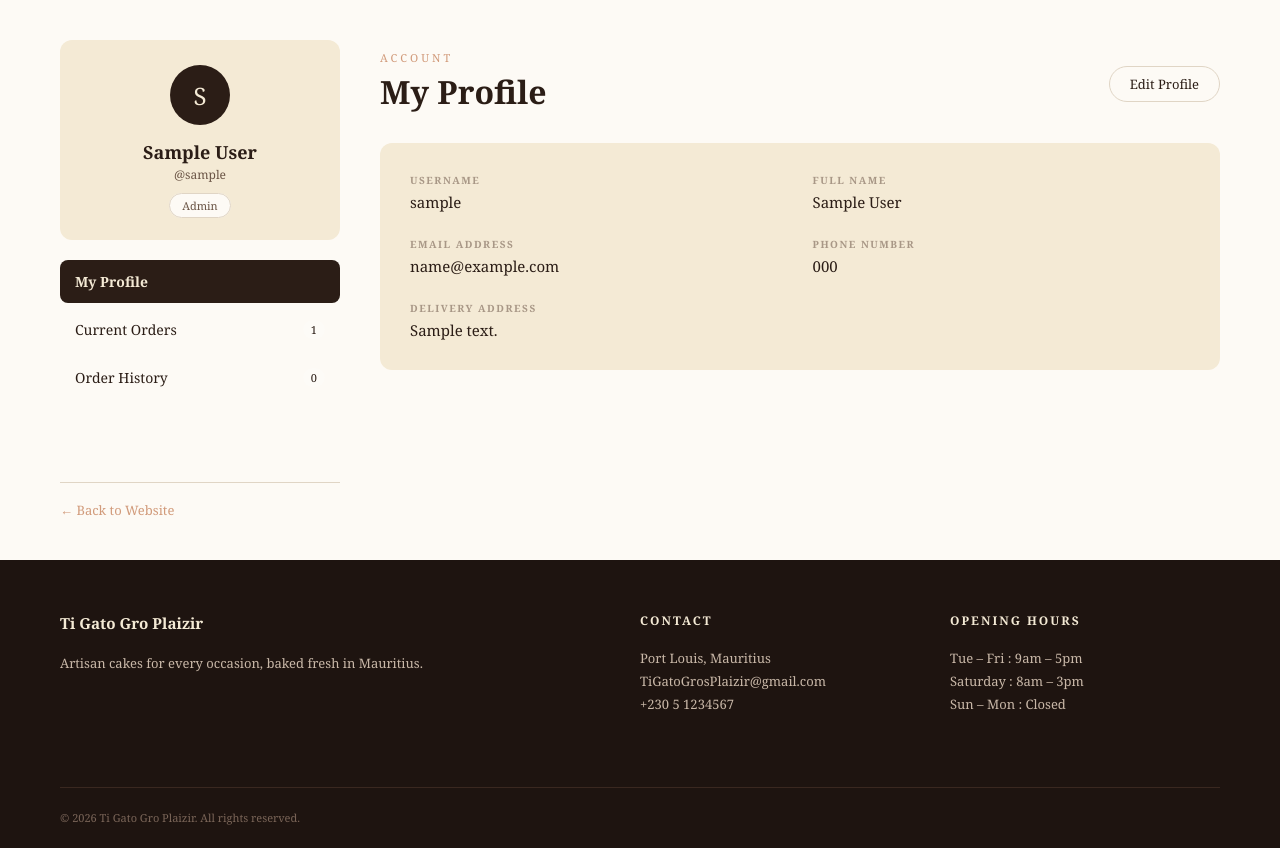
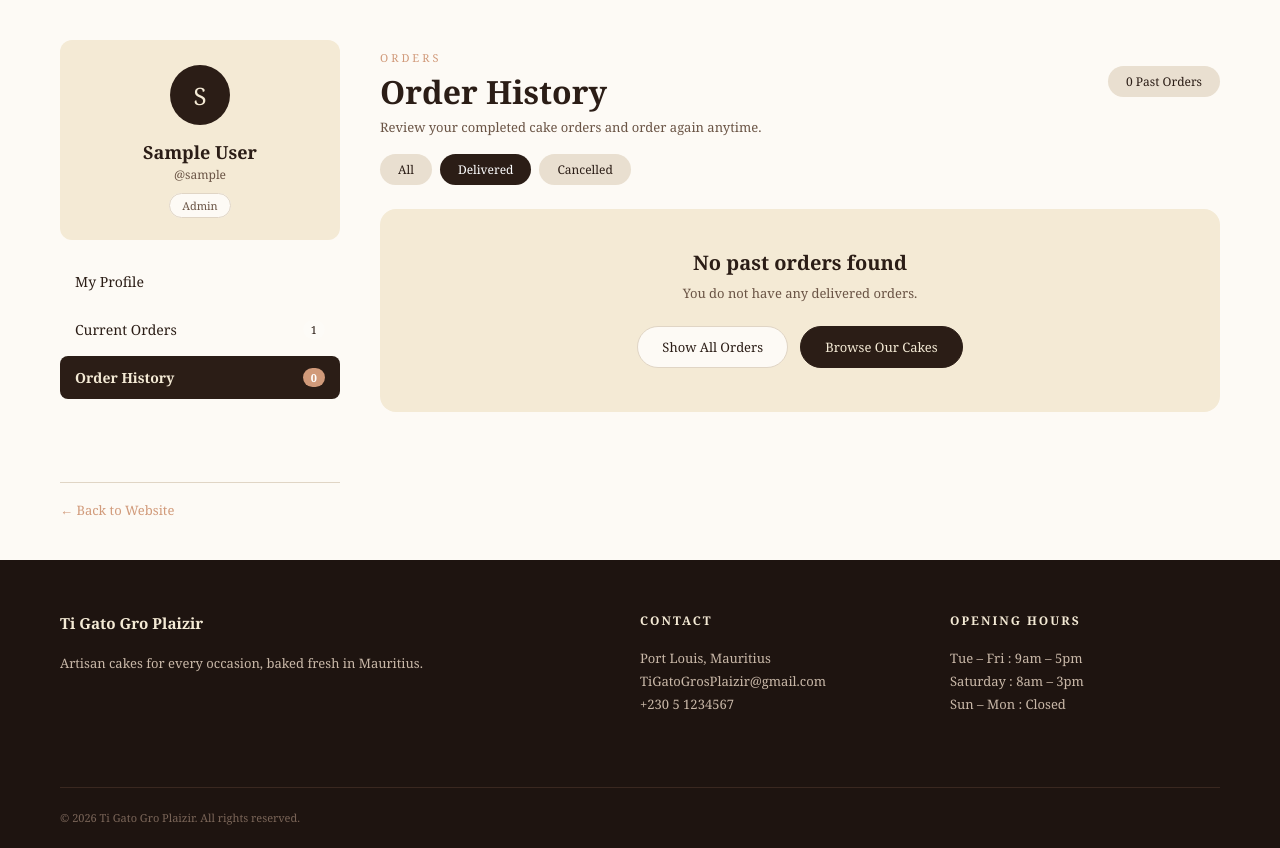
Before and after one commit to chiranjeevramphall-22/TiGatoGroPlaizir, a Django app: page /order-history/?status=delivered in a window 1280 px wide. Shown: the part 63-911 px from the top of the page. Run offline with Django 5.2, Linux system fonts and the light colour scheme; a user stored in the database is signed in; data comes from the database, SQL or seed files in the repository; tables that the repository leaves empty hold one stand-in row (values such as "Sample post").

Commit message:
Add customer profile order history

```diff
--- /dev/null
+++ b/bakery/templates/bakery/order_history.html
@@ -0,0 +1,87 @@
+{% extends 'bakery/profile_base.html' %}
+
+{# ===================================================== #}
+{# CUSTOMER PROFILE: ORDER HISTORY                       #}
+{# Displays the signed-in customer's delivered and       #}
+{# cancelled orders, with filters and reorder links.     #}
+{# ===================================================== #}
+
+{% block profile_content %}
+
+<section class="history-page">
+    <div class="history-header">
+        <div>
+            <span class="section-label">ORDERS</span>
+            <h1>Order History</h1>
+            <p class="orders-subtitle">Review your completed cake orders and order again anytime.</p>
+        </div>
+        <span class="history-count-pill">
+            {{ history_count }} Past Order{{ history_count|pluralize }}
+        </span>
+    </div>
+
+    <nav class="history-filters" aria-label="Filter order history">
+        <a href="{% url 'order_history' %}"
+           class="history-filter{% if active_filter == 'all' %} active{% endif %}">All</a>
+        <a href="{% url 'order_history' %}?status=delivered"
+           class="history-filter{% if active_filter == 'delivered' %} active{% endif %}">Delivered</a>
+        <a href="{% url 'order_history' %}?status=cancelled"
+           class="history-filter{% if active_filter == 'cancelled' %} active{% endif %}">Cancelled</a>
+    </nav>
+
+    <div class="history-list">
+        {% for order in orders %}
+        <article class="history-card">
+            <div class="history-order-main">
+                <span class="order-ref">ORDER #TG-{{ order.id }}</span>
+                <h2>
+                    {% if order.is_custom %}
+                        {% if order.cake_type %}{{ order.cake_type }}{% else %}Custom Cake{% endif %}
+                    {% else %}
+                        {{ order.cake.name|default:"Cake order" }}
+                    {% endif %}
+                </h2>
+                <p class="history-meta">
+                    {{ order.updated_at|date:"j M Y" }} ·
+                    {% if order.status == 'delivered' %}
+                        {% if order.fulfilment_method == 'delivery' %}Delivery completed{% else %}Pickup completed{% endif %}
+                    {% else %}
+                        Order cancelled
+                    {% endif %}
+                </p>
+            </div>
+
+            <div class="history-total">
+                <span class="order-info-label">TOTAL</span>
+                <strong>{% if order.total_price %}Rs {{ order.total_price|floatformat:"0g" }}{% else %}Not available{% endif %}</strong>
+            </div>
+
+            <div class="history-actions">
+                <span class="history-status {{ order.status }}">{{ order.get_status_display }}</span>
+                {% if order.is_custom or not order.cake %}
+                    <a href="{% url 'customise' %}" class="history-reorder">Reorder</a>
+                {% else %}
+                    <a href="{% url 'cake_detail' order.cake.id %}" class="history-reorder">Reorder</a>
+                {% endif %}
+            </div>
+        </article>
+        {% empty %}
+        <div class="orders-empty history-empty">
+            <h2>No past orders found</h2>
+            {% if active_filter == 'all' %}
+                <p>Your delivered and cancelled orders will appear here.</p>
+            {% else %}
+                <p>You do not have any {{ active_filter }} orders.</p>
+                <a href="{% url 'order_history' %}" class="btn-order-light">Show All Orders</a>
+            {% endif %}
+            <a href="{% url 'our_cakes' %}" class="btn-order-dark">Browse Our Cakes</a>
+        </div>
+        {% endfor %}
+    </div>
+
+    {% if orders %}
+        <p class="orders-footnote">Showing your most recent past orders.</p>
+    {% endif %}
+</section>
+
+{% endblock %}
--- a/bakery/urls.py
+++ b/bakery/urls.py
@@ -30,5 +30,5 @@ urlpatterns = [
     # Profile panel
     path('my-profile/', views.my_profile, name='my_profile'),
     path('current-orders/', views.current_orders, name='current_orders'),
-    path('order-history/', views.my_profile, name='order_history'),
+    path('order-history/', views.order_history, name='order_history'),
 ]
--- a/bakery/views.py
+++ b/bakery/views.py
@@ -584,3 +584,50 @@ def current_orders(request):
         'history_count': history_count,
     }
     return render(request, 'bakery/current_orders.html', context)
+
+
+# =====================================================
+# CUSTOMER PROFILE: ORDER HISTORY PAGE
+# Shows only the logged-in customer's completed or
+# cancelled orders. A status query parameter lets the
+# customer filter the history without exposing another
+# customer's orders.
+# =====================================================
+@login_required(login_url='login')
+def order_history(request):
+    user = request.user
+
+    # Only these two statuses belong in order history.
+    allowed_filters = {'all', 'delivered', 'cancelled'}
+    active_filter = request.GET.get('status', 'all').lower()
+    if active_filter not in allowed_filters:
+        active_filter = 'all'
+
+    history_orders = Order.objects.filter(
+        customer=user,
+        status__in=['delivered', 'cancelled'],
+    ).select_related('cake')
+
+    if active_filter != 'all':
+        history_orders = history_orders.filter(status=active_filter)
+
+    history_orders = history_orders.order_by('-updated_at', '-created_at')
+
+    current_orders_count = Order.objects.filter(
+        customer=user,
+        status__in=['pending', 'confirmed', 'baking', 'ready'],
+    ).count()
+
+    history_count = Order.objects.filter(
+        customer=user,
+        status__in=['delivered', 'cancelled'],
+    ).count()
+
+    context = {
+        'active_page': 'history',
+        'orders': history_orders,
+        'active_filter': active_filter,
+        'current_orders_count': current_orders_count,
+        'history_count': history_count,
+    }
+    return render(request, 'bakery/order_history.html', context)
--- a/static/css/style.css
+++ b/static/css/style.css
@@ -2846,3 +2846,175 @@ button.tag.selected {
     margin-bottom: 8px;
     display: block;
 }
+
+/* ===================================================== */
+/* CUSTOMER PROFILE: ORDER HISTORY PAGE                  */
+/* Matches the Figma "My Profile - order history" frame. */
+/* ===================================================== */
+
+.history-page {
+    width: 100%;
+}
+
+.history-header {
+    display: flex;
+    justify-content: space-between;
+    align-items: flex-start;
+    gap: 20px;
+    margin-bottom: 18px;
+}
+
+.history-count-pill {
+    flex-shrink: 0;
+    margin-top: 16px;
+    padding: 7px 18px;
+    border-radius: 20px;
+    background-color: #e9dfd0;
+    color: #2b1d16;
+    font-size: 12px;
+}
+
+.history-filters {
+    display: flex;
+    gap: 8px;
+    margin-bottom: 24px;
+}
+
+.history-filter {
+    padding: 7px 18px;
+    border-radius: 20px;
+    background-color: #e9dfd0;
+    color: #2b1d16;
+    font-size: 12px;
+    text-decoration: none;
+    transition: background-color 0.2s, color 0.2s;
+}
+
+.history-filter:hover {
+    background-color: #ded0bc;
+}
+
+.history-filter.active {
+    background-color: #2b1d16;
+    color: #ffffff;
+}
+
+.history-card {
+    display: grid;
+    grid-template-columns: minmax(0, 1fr) 130px 120px;
+    align-items: center;
+    gap: 24px;
+    padding: 24px 26px;
+    margin-bottom: 18px;
+    border-radius: 16px;
+    background-color: #f4ead5;
+}
+
+.history-order-main h2 {
+    margin: 0 0 5px;
+    color: #2b1d16;
+    font-family: 'Georgia', serif;
+    font-size: 20px;
+}
+
+.history-meta {
+    color: #6a5445;
+    font-size: 12px;
+}
+
+.history-total strong {
+    display: block;
+    color: #2b1d16;
+    font-family: 'Georgia', serif;
+    font-size: 17px;
+}
+
+.history-actions {
+    display: flex;
+    flex-direction: column;
+    align-items: stretch;
+    gap: 10px;
+}
+
+.history-status,
+.history-reorder {
+    display: block;
+    padding: 7px 16px;
+    border-radius: 20px;
+    font-size: 12px;
+    text-align: center;
+}
+
+.history-status {
+    background-color: #dfe4d5;
+    color: #657052;
+}
+
+.history-status.cancelled {
+    background-color: #eedbd6;
+    color: #9a5648;
+}
+
+.history-reorder {
+    border: 1px solid #e0d5c5;
+    background-color: #fdfaf5;
+    color: #2b1d16;
+    text-decoration: none;
+    transition: background-color 0.2s;
+}
+
+.history-reorder:hover {
+    background-color: #ffffff;
+}
+
+.history-empty .btn-order-light,
+.history-empty .btn-order-dark {
+    margin: 4px;
+}
+
+@media (max-width: 800px) {
+    .profile-layout {
+        grid-template-columns: 1fr;
+    }
+
+    .profile-sidebar-footer {
+        margin-top: 0;
+    }
+
+    .history-card {
+        grid-template-columns: 1fr;
+        gap: 16px;
+    }
+
+    .history-total,
+    .history-actions {
+        width: 100%;
+    }
+
+    .history-actions {
+        flex-direction: row;
+    }
+
+    .history-status,
+    .history-reorder {
+        flex: 1;
+    }
+}
+
+@media (max-width: 520px) {
+    .history-header {
+        flex-direction: column;
+    }
+
+    .history-count-pill {
+        margin-top: 0;
+    }
+
+    .history-filters {
+        flex-wrap: wrap;
+    }
+
+    .history-actions {
+        flex-direction: column;
+    }
+}
```
Also changed, not shown: bakery/tests.py (+88 -1 lines).
